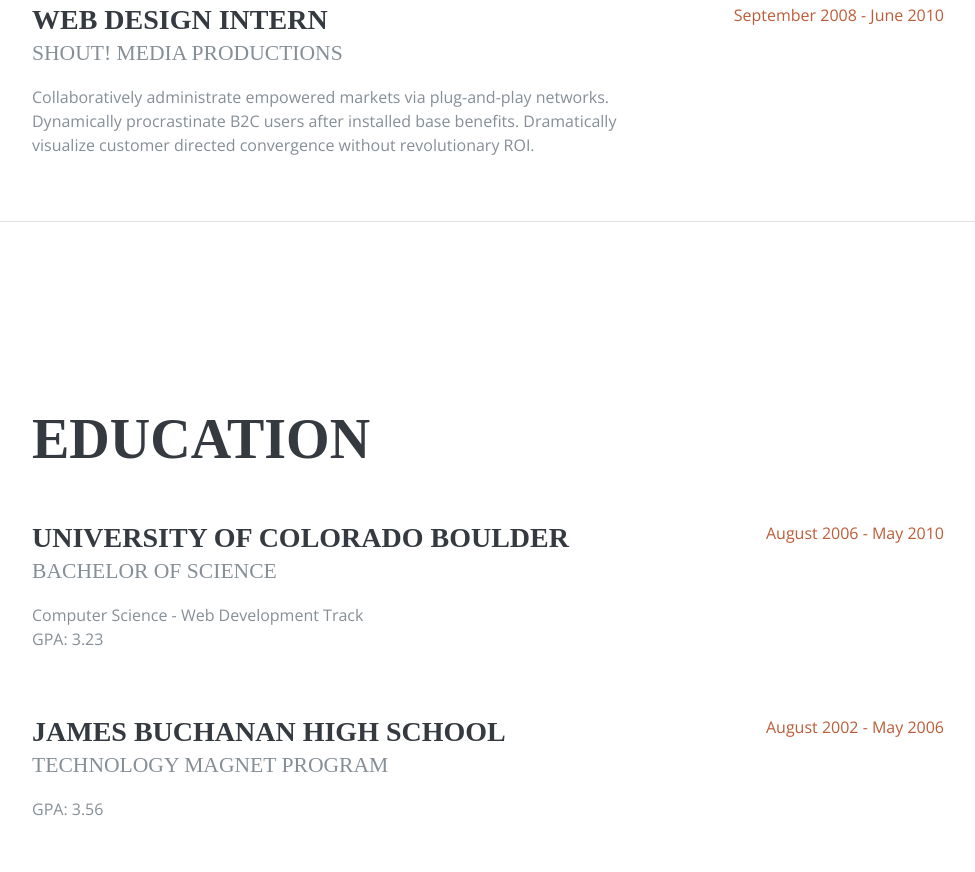
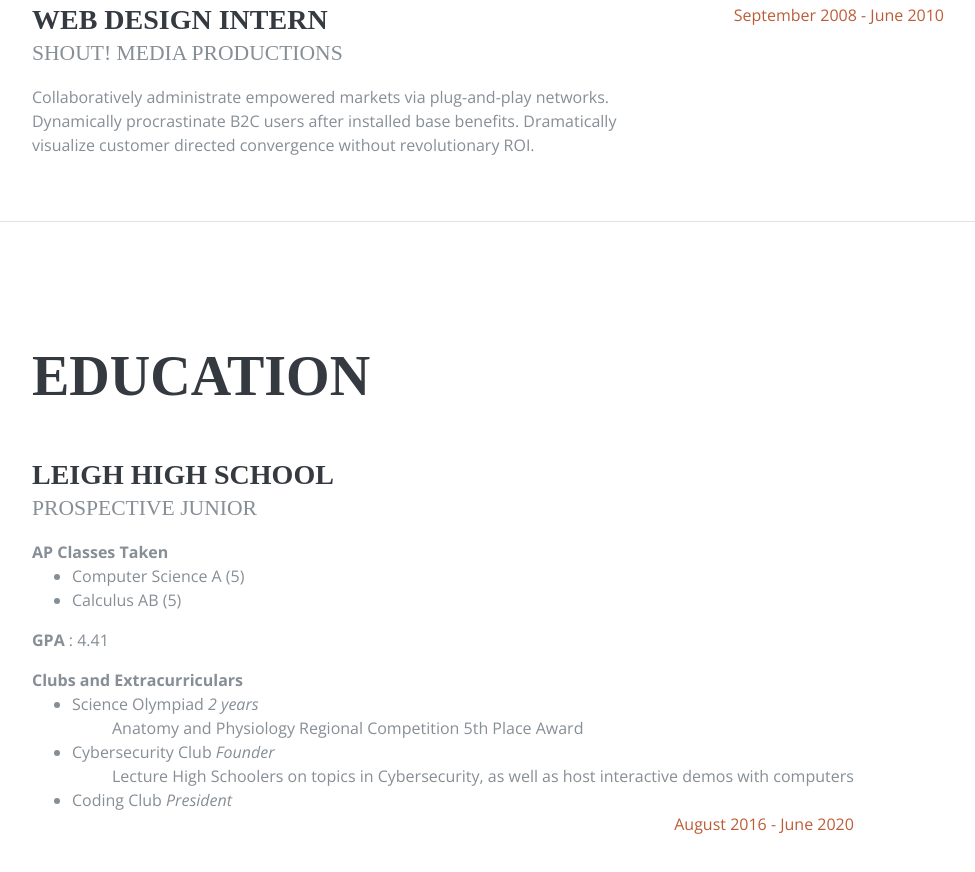
Before and after one commit to kevindkim723/kevindkim723.github.io, a plain HTML site: page index.html in a window 1280 px wide. Shown: the part 1686-2558 px from the top of the page, without its empty margins (288-1263 px from the left). Drawn offline with nearby package versions, Linux system fonts and the light colour scheme; a script that the page names is missing; a web font is replaced by a local one.

Commit message:
Revision 1

```diff
--- a/index.html
+++ b/index.html
@@ -65,16 +65,16 @@
 
       <section class="resume-section p-3 p-lg-5 d-flex d-column" id="about">
         <div class="my-auto">
-          <h1 class="mb-0">Clarence
-            <span class="text-primary">Taylor</span>
+          <h1 class="mb-0">Kevin
+            <span class="text-primary">Kim</span>
           </h1>
-          <div class="subheading mb-5">3542 Berry Street · Cheyenne Wells, CO 80810 · (317) 585-8468 ·
-            <a href="mailto:name@email.com">name@email.com</a>
+          <div class="subheading mb-5">San Jose
+            <a href="mailto:name@email.com">kevin12kim27@gmail.com</a>
           </div>
-          <p class="mb-5">I am experienced in leveraging agile frameworks to provide a robust synopsis for high level overviews. Iterative approaches to corporate strategy foster collaborative thinking to further the overall value proposition.</p>
+          <p class="mb-5">I am an intern at my local high school district's technology department, and I hold multiple online degrees in programming. I am the leader of my school's cybersecurity and coding club, and the head instructor at my local middle school's coding initiative. In my free time I like to pursue online certificates, attend hackathons, program things, and play soccer and bike.</p>
           <ul class="list-inline list-social-icons mb-0">
             <li class="list-inline-item">
-              <a href="#">
+              <a href="https://www.facebook.com/profile.php?id=100013687511970">
                 <span class="fa-stack fa-lg">
                   <i class="fa fa-circle fa-stack-2x"></i>
                   <i class="fa fa-facebook fa-stack-1x fa-inverse"></i>
@@ -82,7 +82,7 @@
               </a>
             </li>
             <li class="list-inline-item">
-              <a href="#">
+              <a href="">
                 <span class="fa-stack fa-lg">
                   <i class="fa fa-circle fa-stack-2x"></i>
                   <i class="fa fa-twitter fa-stack-1x fa-inverse"></i>
@@ -90,7 +90,7 @@
               </a>
             </li>
             <li class="list-inline-item">
-              <a href="#">
+              <a href="https://www.linkedin.com/in/kevin-kim-70930814a/">
                 <span class="fa-stack fa-lg">
                   <i class="fa fa-circle fa-stack-2x"></i>
                   <i class="fa fa-linkedin fa-stack-1x fa-inverse"></i>
@@ -98,7 +98,7 @@
               </a>
             </li>
             <li class="list-inline-item">
-              <a href="#">
+              <a href="https://github.com/dodocannon">
                 <span class="fa-stack fa-lg">
                   <i class="fa fa-circle fa-stack-2x"></i>
                   <i class="fa fa-github fa-stack-1x fa-inverse"></i>
@@ -167,27 +167,35 @@
 
           <div class="resume-item d-flex flex-column flex-md-row mb-5">
             <div class="resume-content mr-auto">
-              <h3 class="mb-0">University of Colorado Boulder</h3>
-              <div class="subheading mb-3">Bachelor of Science</div>
-              <div>Computer Science - Web Development Track</div>
-              <p>GPA: 3.23</p>
+              <h3 class="mb-0">Leigh High School</h3>
+              <div class="subheading mb-3">Prospective Junior</div>
+              <div>
+              	<b>AP Classes Taken</b>
+              	<ul>
+              		<li> Computer Science A (5) </li>
+              		<li> Calculus AB (5) </li>
+              </div>
+              <p><b>GPA </b>: 4.41</p>
+              <b> Clubs and Extracurriculars </b>
+              <ul>
+              	<li> Science Olympiad <i> 2 years </i>
+              		<ul style="list-style-type:none">
+              			<li> Anatomy and Physiology Regional Competition 5th Place Award </li>
+              		</ul>
+                </li>
+                <li> Cybersecurity Club <i> Founder </i>
+                	<ul style="list-style-type:none">
+                		<li> Lecture High Schoolers on topics in Cybersecurity, as well as host interactive demos with computers </li>
+                	</ul>
+                </li>
+                <li> Coding Club <i> President </i>
+                	<ul style="list-style-type:none">
+                		<l
             </div>
             <div class="resume-date text-md-right">
-              <span class="text-primary">August 2006 - May 2010</span>
+              <span class="text-primary">August 2016 - June 2020</span>
             </div>
           </div>
-
-          <div class="resume-item d-flex flex-column flex-md-row">
-            <div class="resume-content mr-auto">
-              <h3 class="mb-0">James Buchanan High School</h3>
-              <div class="subheading mb-3">Technology Magnet Program</div>
-              <p>GPA: 3.56</p>
-            </div>
-            <div class="resume-date text-md-right">
-              <span class="text-primary">August 2002 - May 2006</span>
-            </div>
-          </div>
-
         </div>
       </section>
 
```
Also changed, not shown: img/profile.jpg.
